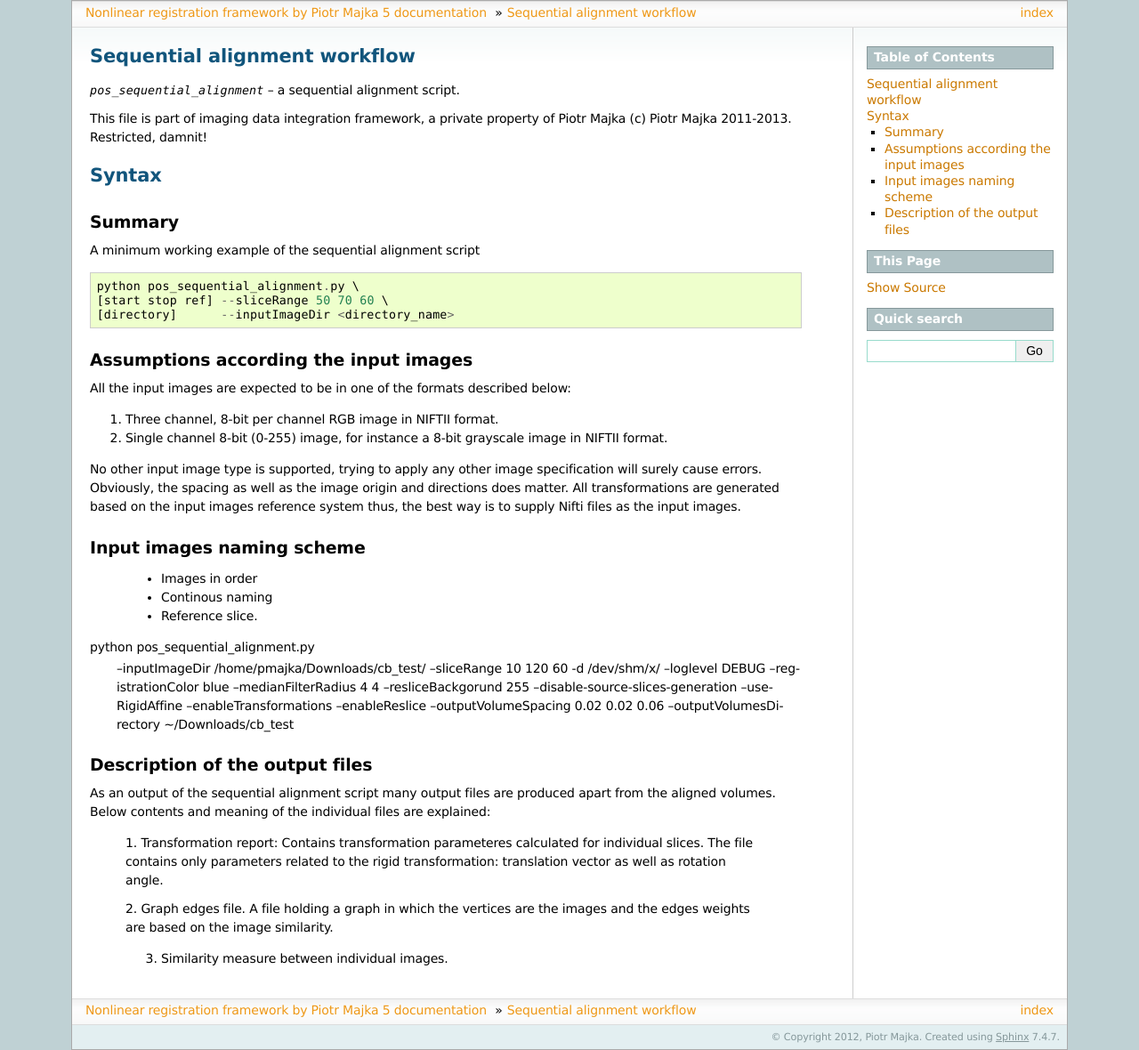
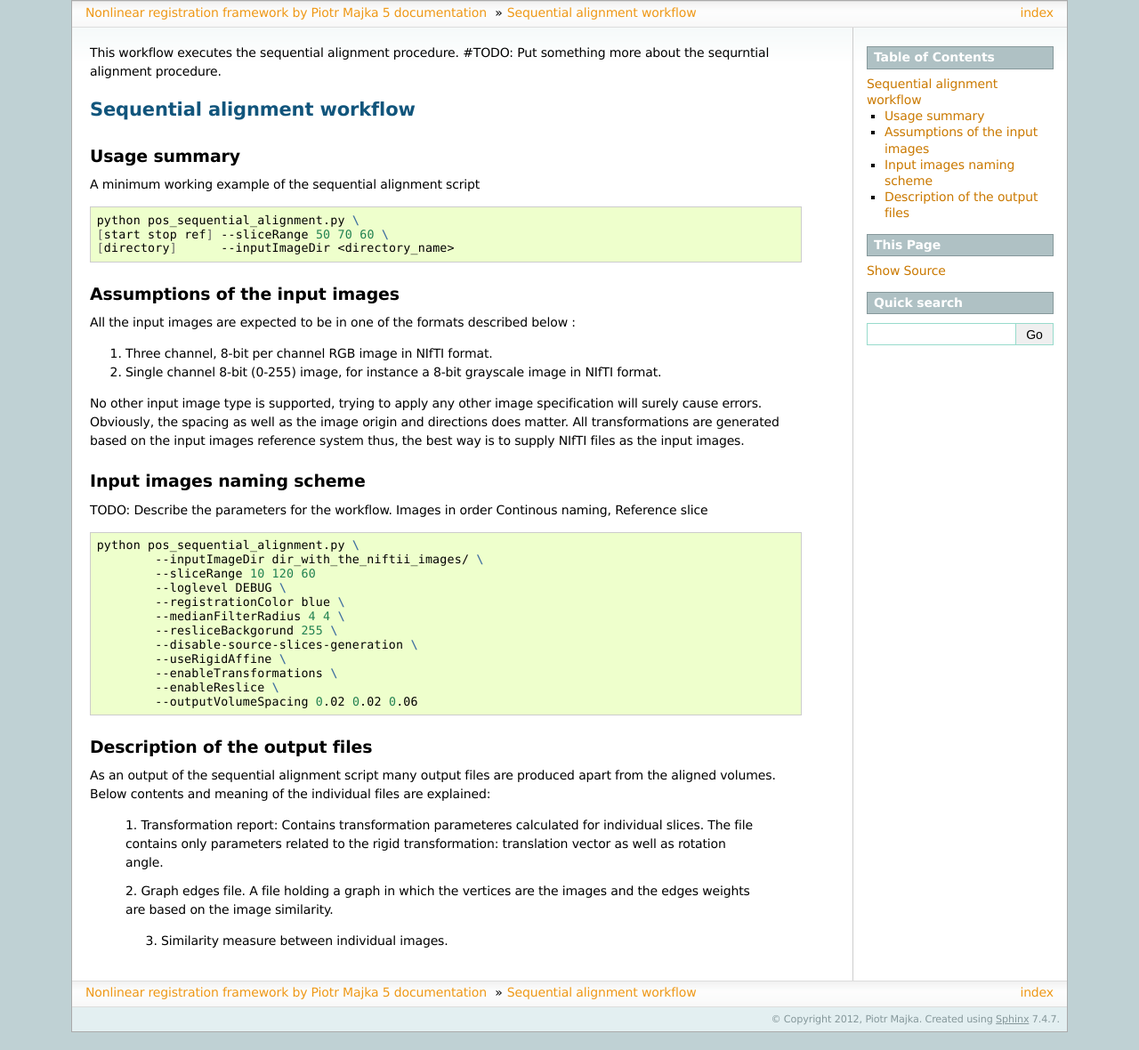
Before and after one commit to pmajka/poSSum, a Sphinx documentation site: the page built from docs/source/pos_sequential_alignment.rst, in a window 1280 px wide. Shown: the whole page at 89% size. Built offline with Sphinx 7.4.7, drawn with Linux system fonts in a browser that asks for light colours; formulas are drawn with MathJax 3.

```diff
--- a/docs/source/pos_sequential_alignment.rst
+++ b/docs/source/pos_sequential_alignment.rst
@@ -1,18 +1,14 @@
+This workflow executes the sequential alignment procedure.
+#TODO: Put something more about the sequrntial alignment procedure.
+
+
 Sequential alignment workflow
 =======================================
 
-`pos_sequential_alignment` -- a sequential alignment script.
+.. highlight:: bash
 
-This file is part of imaging data integration framework,
-a private property of Piotr Majka
-(c) Piotr Majka 2011-2013. Restricted, damnit!
-
-Syntax
-======
-
-
-Summary
--------
+Usage summary
+-------------
 
 A minimum working example of the sequential alignment script ::
 
@@ -21,42 +17,40 @@ A minimum working example of the sequential alignment script ::
     [directory]      --inputImageDir <directory_name>
 
 
-Assumptions according the input images
+Assumptions of the input images
 --------------------------------------
 
-All the input images are expected to be in one of the formats described below:
+All the input images are expected to be in one of the formats described below :
 
-1. Three channel, 8-bit per channel RGB image in NIFTII format.
+1. Three channel, 8-bit per channel RGB image in NIfTI format.
 2. Single channel 8-bit (0-255) image, for instance a 8-bit grayscale image
-   in NIFTII format.
+   in NIfTI format.
 
 No other input image type is supported, trying to apply any other image
 specification will surely cause errors. Obviously, the spacing as well as the
-image origin and directions does matter. All transformations are generated
-based on the input images reference system thus, the best way is to supply
-Nifti files as the input images.
+image origin and directions does matter. All transformations are generated based
+on the input images reference system thus, the best way is to supply NIfTI files
+as the input images.
 
 
 Input images naming scheme
 --------------------------
 
- - Images in order
- - Continous naming
- - Reference slice.
+TODO: Describe the parameters for the workflow.
+Images in order Continous naming, Reference slice ::
 
-python pos_sequential_alignment.py \
-        --inputImageDir /home/pmajka/Downloads/cb_test/ \
-        --sliceRange 10 120 60 -d /dev/shm/x/ \
-        --loglevel DEBUG \
-        --registrationColor blue \
-        --medianFilterRadius 4 4 \
-        --resliceBackgorund 255 \
-        --disable-source-slices-generation \
-        --useRigidAffine \
-        --enableTransformations \
-        --enableReslice \
-        --outputVolumeSpacing 0.02 0.02 0.06 \
-        --outputVolumesDirectory ~/Downloads/cb_test
+    python pos_sequential_alignment.py \
+            --inputImageDir dir_with_the_niftii_images/ \
+            --sliceRange 10 120 60
+            --loglevel DEBUG \
+            --registrationColor blue \
+            --medianFilterRadius 4 4 \
+            --resliceBackgorund 255 \
+            --disable-source-slices-generation \
+            --useRigidAffine \
+            --enableTransformations \
+            --enableReslice \
+            --outputVolumeSpacing 0.02 0.02 0.06
 
 
 Description of the output files
```
Also changed, not shown: README.md (+1 -1 lines), docs/source/pos_pairwise_registration.rst (added, +127 -0 lines), docs/source/pos_reorder_volume.rst (+4 -3 lines).
